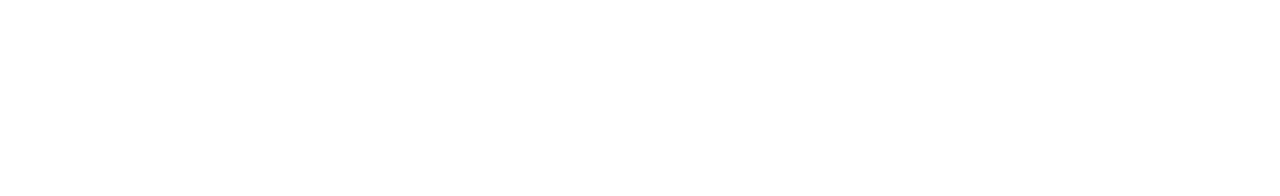
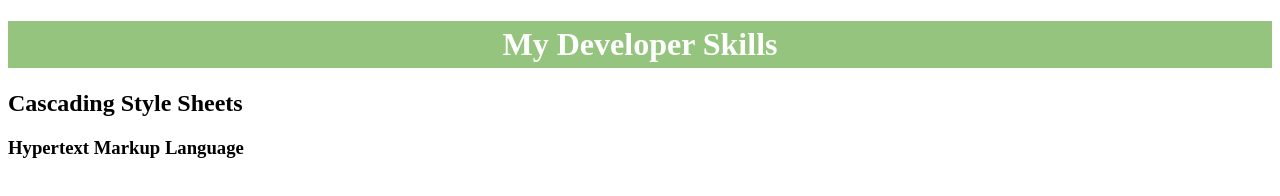
Before and after one commit to samanthalazo11/dev-skills-lab, a plain HTML site: page index.html in a window 1280 px wide. Drawn offline with nearby package versions, Linux system fonts and the light colour scheme.

Commit message:
wip: tittle done

```diff
--- a/css/style.css
+++ b/css/style.css
@@ -0,0 +1,12 @@
+* {
+    box-sizing: border-box;
+}
+
+h1 {
+    text-align: center;
+    color: white;
+    border-style: solid;
+    border-width: 5px;
+    border-color: #94C47D;
+    background-color: #94C47D;
+}
--- a/index.html
+++ b/index.html
@@ -13,6 +13,8 @@
     <title>Document</title>
 </head>
 <body>
-
+    <h1>My Developer Skills</h1>
+    <h2>Cascading Style Sheets</h2>
+    <h3>Hypertext Markup Language</h3>
 </body>
 </html>
```
